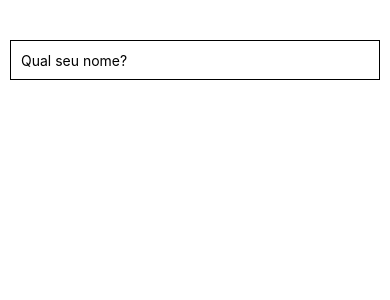
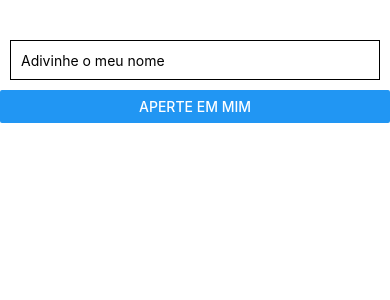
Before and after one commit to MauricioDessuy/ReactNativeBase, a React Native app in the folder ReactNativeBase/: screen / in a window 390 px wide. Shown: the top 300 px of the page. Built offline with nearby package versions, Linux system fonts and the light colour scheme.

Commit message:
learned about buttons

```diff
--- a/ReactNativeBase/App.js
+++ b/ReactNativeBase/App.js
@@ -1,23 +1,25 @@
 import React, { Component } from 'react';
 
-import { Text, View, StyleSheet, Button, Image, TextInput } from 'react-native';
+import { Text, View, StyleSheet, Button, Image, TextInput, Alert } from 'react-native';
 
 export default class PrimeiroProjeto extends Component {
 
   constructor(props) {
     super(props);
     this.state = {
+      inputTexto: '',
       texto: ''
     };
-    this.mudarTexto = this.mudarTexto.bind(this);
+    this.apertouBotao = this.apertouBotao.bind(this);
   }
 
-  mudarTexto(t) {
+  apertouBotao() {
     let s = this.state;
-    if (t.length > 0) {
-      s.texto = 'Olá ' + t
+
+    if (s.inputTexto == "Mauricio") {
+      s.texto = 'Você acertou';
     } else {
-      s.texto = '';
+      s.texto = 'Você errou';
     }
     this.setState(s);
   }
@@ -27,8 +29,12 @@ export default class PrimeiroProjeto extends Component {
     return (
       <View style={styles.padrao}>
         <TextInput style={styles.input}
-          placeholder='Qual seu nome?'
-          onChangeText={this.mudarTexto}/>
+          placeholder="Adivinhe o meu nome"
+          onChangeText={(inputTexto) => {
+            this.setState({inputTexto});
+          }} />
+        <Button title='Aperte em mim'
+          onPress={this.apertouBotao}/>
         <Text style={styles.texto}>{this.state.texto}</Text>
       </View>
     );
@@ -48,7 +54,7 @@ const styles = StyleSheet.create({
     paddingTop: 30
   },
   texto: {
-    fontSize:20,
+    fontSize: 20,
     textAlign: 'center'
   }
 });
```
